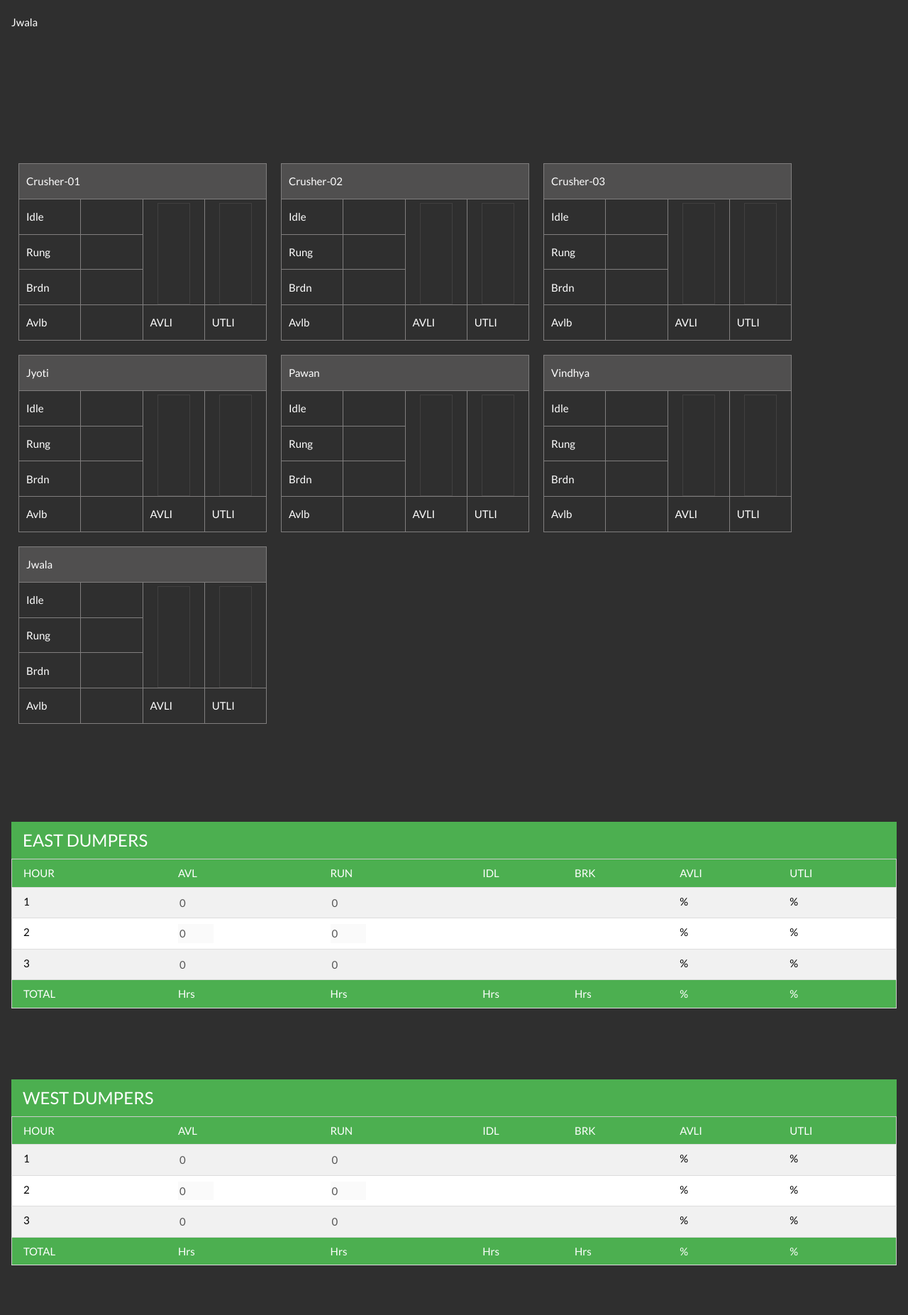
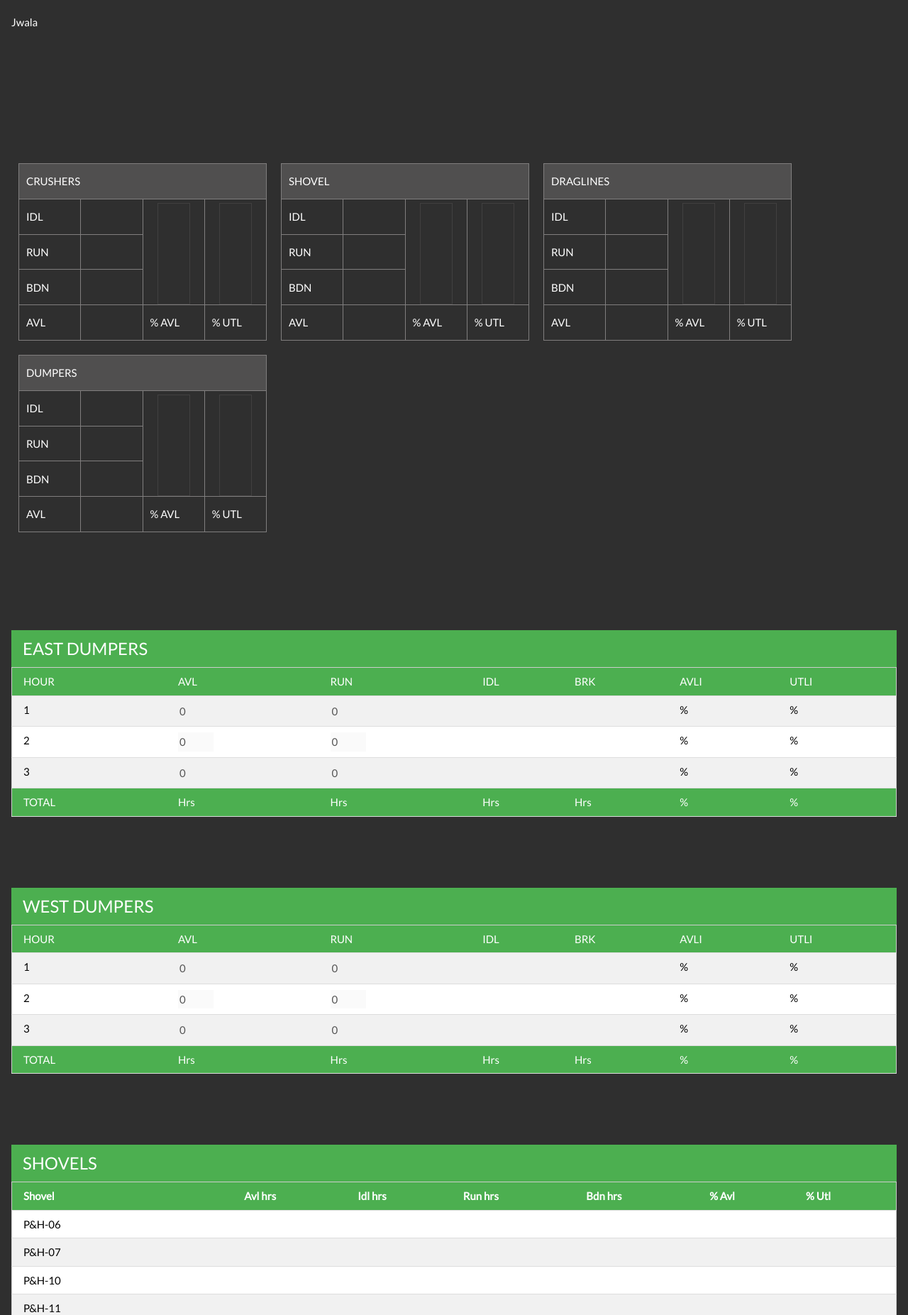
Before and after one commit to dchstats/dch-1, a PHP site: page / in a window 1280 px wide. Shown: the part 2571-4424 px from the top of the page at 71% size. Run offline with PHP 8.4, Linux system fonts and the light colour scheme; data that the repository does not hold is empty.

Commit message:
Dumper graphs added

```diff
--- a/css/live.css
+++ b/css/live.css
@@ -309,7 +309,7 @@ input, select:disabled{
 }
 
 .avl-bar{
-	background: rgb(0, 225, 50);
+	background: rgb(0, 124, 225);
 	width:100%;
 	display:flex;
 	justify-content: center;
@@ -317,7 +317,7 @@ input, select:disabled{
 }
 
 .utl-bar{
-	background:rgb(87, 87, 233);
+	background:rgb(15, 223, 50);
 	width:100%;
 	display:flex;
 	justify-content: center;
@@ -328,17 +328,6 @@ input, select:disabled{
 	position:absolute;
 	bottom:50%;
 }
-
-
-
-
-
-
-
-
-
-
-
 
 
 
--- a/index.html
+++ b/index.html
@@ -226,25 +226,26 @@
         <div class="w3-container w3-content w3-padding-64" style="max-width:1350px" id="graphs">
 
             <div class="section" id="graphs-sec">
-                <table class="graphs-tbl" ng-repeat="mach in machines" ng-hide="mach.type=='shovel'">
+
+                <table class="graphs-tbl">
                     <tr class="tbl-hdr">
-                        <td colspan="4">{{mach.name}}</td>
+                        <td colspan="4">CRUSHERS</td>
                     </tr>
                     <tr>
-                        <td> Idle</td>
-                        <td>{{mach.idlhms}}</td>
+                        <td>IDL</td>
+                        <td>{{crusherTotal.idlhms}}</td>
                         <td rowspan="3" class="bar-td">
                             <div class="bar-parent">
-                                <div class="avl-bar" style="height:{{mach.avlstr}}">
-                                    <span>{{mach.avlstr}}</span>
+                                <div class="avl-bar" style="height:{{crusherTotal.avlstr}}">
+                                    <span>{{crusherTotal.avlstr}}</span>
 
                                 </div>
                             </div>
                         </td>
                         <td rowspan="3" class="bar-td">
                             <div class="bar-parent">
-                                <div class="utl-bar" style="height:{{mach.utlstr}};">
-                                    <span>{{mach.utlstr}}</span>
+                                <div class="utl-bar" style="height:{{crusherTotal.utlstr}};">
+                                    <span>{{crusherTotal.utlstr}}</span>
 
                                 </div>
                             </div>
@@ -252,22 +253,154 @@
                         </td>
                     </tr>
                     <tr>
-                        <td> Rung</td>
-                        <td>{{mach.runhms}}</td>
+                        <td>RUN</td>
+                        <td>{{crusherTotal.runhms}}</td>
                     </tr>
                     <tr>
-                        <td> Brdn</td>
-                        <td>{{mach.brkhms}}</td>
+                        <td>BDN</td>
+                        <td>{{crusherTotal.brkhms}}</td>
                     </tr>
                     <tr>
-                        <td> Avlb</td>
-                        <td>{{mach.avlhms}}</td>
-                        <td>AVLI</td>
-                        <td>UTLI</td>
+                        <td>AVL</td>
+                        <td>{{crusherTotal.avlhms}}</td>
+                        <td>% AVL</td>
+                        <td>% UTL</td>
                     </tr>
                 </table>
+
+                <table class="graphs-tbl">
+                    <tr class="tbl-hdr">
+                        <td colspan="4">SHOVEL</td>
+                    </tr>
+                    <tr>
+                        <td>IDL</td>
+                        <td>{{shovelTotal.idlhms}}</td>
+                        <td rowspan="3" class="bar-td">
+                            <div class="bar-parent">
+                                <div class="avl-bar" style="height:{{shovelTotal.avlstr}}">
+                                    <span>{{shovelTotal.avlstr}}</span>
+
+                                </div>
+                            </div>
+                        </td>
+                        <td rowspan="3" class="bar-td">
+                            <div class="bar-parent">
+                                <div class="utl-bar" style="height:{{shovelTotal.utlstr}};">
+                                    <span>{{shovelTotal.utlstr}}</span>
+
+                                </div>
+                            </div>
+
+                        </td>
+                    </tr>
+                    <tr>
+                        <td>RUN</td>
+                        <td>{{shovelTotal.runhms}}</td>
+                    </tr>
+                    <tr>
+                        <td>BDN</td>
+                        <td>{{shovelTotal.brkhms}}</td>
+                    </tr>
+                    <tr>
+                        <td>AVL</td>
+                        <td>{{shovelTotal.avlhms}}</td>
+                        <td>% AVL</td>
+                        <td>% UTL</td>
+                    </tr>
+                </table>
+
+                <table class="graphs-tbl">
+                    <tr class="tbl-hdr">
+                        <td colspan="4">DRAGLINES</td>
+                    </tr>
+                    <tr>
+                        <td>IDL</td>
+                        <td>{{draglineTotal.idlhms}}</td>
+                        <td rowspan="3" class="bar-td">
+                            <div class="bar-parent">
+                                <div class="avl-bar" style="height:{{draglineTotal.avlstr}}">
+                                    <span>{{draglineTotal.avlstr}}</span>
+
+                                </div>
+                            </div>
+                        </td>
+                        <td rowspan="3" class="bar-td">
+                            <div class="bar-parent">
+                                <div class="utl-bar" style="height:{{draglineTotal.utlstr}};">
+                                    <span>{{draglineTotal.utlstr}}</span>
+
+                                </div>
+                            </div>
+
+                        </td>
+                    </tr>
+                    <tr>
+                        <td>RUN</td>
+                        <td>{{draglineTotal.runhms}}</td>
+                    </tr>
+                    <tr>
+                        <td>BDN</td>
+                        <td>{{draglineTotal.brkhms}}</td>
+                    </tr>
+                    <tr>
+                        <td>AVL</td>
+                        <td>{{draglineTotal.avlhms}}</td>
+                        <td>% AVL</td>
+                        <td>% UTL</td>
+                    </tr>
+                </table>
+
+
+
+                <table class="graphs-tbl">
+                    <tr class="tbl-hdr">
+                        <td colspan="4">DUMPERS</td>
+                    </tr>
+                    <tr>
+                        <td>IDL</td>
+                        <td>{{dumperTotal.idlhms}}</td>
+                        <td rowspan="3" class="bar-td">
+                            <div class="bar-parent">
+                                <div class="avl-bar" style="height:{{dumperTotal.avlstr}}">
+                                    <span>{{dumperTotal.avlstr}}</span>
+
+                                </div>
+                            </div>
+                        </td>
+                        <td rowspan="3" class="bar-td">
+                            <div class="bar-parent">
+                                <div class="utl-bar" style="height:{{dumperTotal.utlstr}};">
+                                    <span>{{dumperTotal.utlstr}}</span>
+
+                                </div>
+                            </div>
+
+                        </td>
+                    </tr>
+                    <tr>
+                        <td>RUN</td>
+                        <td>{{dumperTotal.runhms}}</td>
+                    </tr>
+                    <tr>
+                        <td>BDN</td>
+                        <td>{{dumperTotal.brkhms}}</td>
+                    </tr>
+                    <tr>
+                        <td>AVL</td>
+                        <td>{{dumperTotal.avlhms}}</td>
+                        <td>% AVL</td>
+                        <td>% UTL</td>
+                    </tr>
+                </table>
+
+
+
             </div>
         </div>
+
+
+
+
 
         <div class="w3-container w3-content w3-padding-64" style="max-width:1350px" id="tables">
             <div class="section" id="tables-sec">
--- a/js/live.js
+++ b/js/live.js
@@ -185,9 +185,6 @@ app.controller("myController", function ($scope, $http) {
 
 
 
-
-
-
     $scope.update = function () {
         $scope.changed = true;
         performanceLog();
@@ -227,7 +224,14 @@ app.controller("myController", function ($scope, $http) {
                 $scope.machines = e.machines;
                 $scope.silos = e.silos;
                 $scope.dumper = e.dumper;
-                $scope.dumpers = e.dumpers;
+                angular.forEach(e.dumpers,function(x,i){
+                    console.log(x);
+                    if(x){
+                        console.log('yay')
+                        $scope.dumpers[i]=x;
+                    }
+                })
+                // $scope.dumpers = e.dumpers;
                 $scope.stamp = stamp;
 
 
@@ -373,6 +377,7 @@ app.controller("myController", function ($scope, $http) {
 
         $scope.dumper.hour = $scope.hour;
         $scope.dumpers[$scope.hour] = { ...$scope.dumper };
+        console.log($scope.dumpers);
 
         angular.forEach($scope.dumpers, function (d, i) {
             d.east_idl = d.east_avl - d.east_run;
@@ -405,6 +410,25 @@ app.controller("myController", function ($scope, $http) {
             $scope.dumperTotal.west_brk = $scope.dumperTotal.west_total - $scope.dumperTotal.west_avl;
             $scope.dumperTotal.west_avli = Math.round($scope.dumperTotal.west_avl * 100 / $scope.dumperTotal.west_total);
             $scope.dumperTotal.west_utli = Math.round($scope.dumperTotal.west_run * 100 / $scope.dumperTotal.west_total);
+
+            $scope.dumperTotal.idl = $scope.dumperTotal.east_idl+$scope.dumperTotal.west_idl;
+            $scope.dumperTotal.run = $scope.dumperTotal.east_run+$scope.dumperTotal.west_run;
+            $scope.dumperTotal.brk = $scope.dumperTotal.east_brk+$scope.dumperTotal.west_brk;
+            $scope.dumperTotal.avl = $scope.dumperTotal.east_avl+$scope.dumperTotal.west_avl;
+            $scope.dumperTotal.total = $scope.dumperTotal.east_total+$scope.dumperTotal.west_total;
+
+            $scope.dumperTotal.avli = Math.round($scope.dumperTotal.avl * 100 / $scope.dumperTotal.total);
+            $scope.dumperTotal.utli = Math.round($scope.dumperTotal.run * 100 / $scope.dumperTotal.total);
+
+
+            $scope.dumperTotal.idlhms = ""+$scope.dumperTotal.idl+":00"
+            $scope.dumperTotal.runhms = ""+$scope.dumperTotal.run+":00"
+            $scope.dumperTotal.brkhms = ""+$scope.dumperTotal.brk+":00"
+            $scope.dumperTotal.avlhms = ""+$scope.dumperTotal.avl+":00"
+
+            $scope.dumperTotal.avlstr = `${$scope.dumperTotal.avli}%`;
+            $scope.dumperTotal.utlstr = `${$scope.dumperTotal.utli}%`;
+
         });
 
 
@@ -471,8 +495,8 @@ app.controller("myController", function ($scope, $http) {
                 $scope.crusherTotal.brkhms = tohhmm($scope.crusherTotal.brkmins);
                 $scope.crusherTotal.avlhms = tohhmm($scope.crusherTotal.avlmins);
 
-                $scope.crusherTotal.avlstr = `${$scope.crusherTotal.avl} %`;
-                $scope.crusherTotal.utlstr = `${$scope.crusherTotal.utl} %`;
+                $scope.crusherTotal.avlstr = `${$scope.crusherTotal.avl}%`;
+                $scope.crusherTotal.utlstr = `${$scope.crusherTotal.utl}%`;
             }
 
             else if (mach.type == 'shovel') {
@@ -490,8 +514,8 @@ app.controller("myController", function ($scope, $http) {
                 $scope.shovelTotal.brkhms = tohhmm($scope.shovelTotal.brkmins);
                 $scope.shovelTotal.avlhms = tohhmm($scope.shovelTotal.avlmins);
 
-                $scope.shovelTotal.avlstr = `${$scope.shovelTotal.avl} %`;
-                $scope.shovelTotal.utlstr = `${$scope.shovelTotal.utl} %`;
+                $scope.shovelTotal.avlstr = `${$scope.shovelTotal.avl}%`;
+                $scope.shovelTotal.utlstr = `${$scope.shovelTotal.utl}%`;
             }
 
             else if (mach.type == 'dragline') {
@@ -509,8 +533,8 @@ app.controller("myController", function ($scope, $http) {
                 $scope.draglineTotal.brkhms = tohhmm($scope.draglineTotal.brkmins);
                 $scope.draglineTotal.avlhms = tohhmm($scope.draglineTotal.avlmins);
 
-                $scope.draglineTotal.avlstr = `${$scope.draglineTotal.avl} %`;
-                $scope.draglineTotal.utlstr = `${$scope.draglineTotal.utl} %`;
+                $scope.draglineTotal.avlstr = `${$scope.draglineTotal.avl}%`;
+                $scope.draglineTotal.utlstr = `${$scope.draglineTotal.utl}%`;
             }
         });
     }
```
